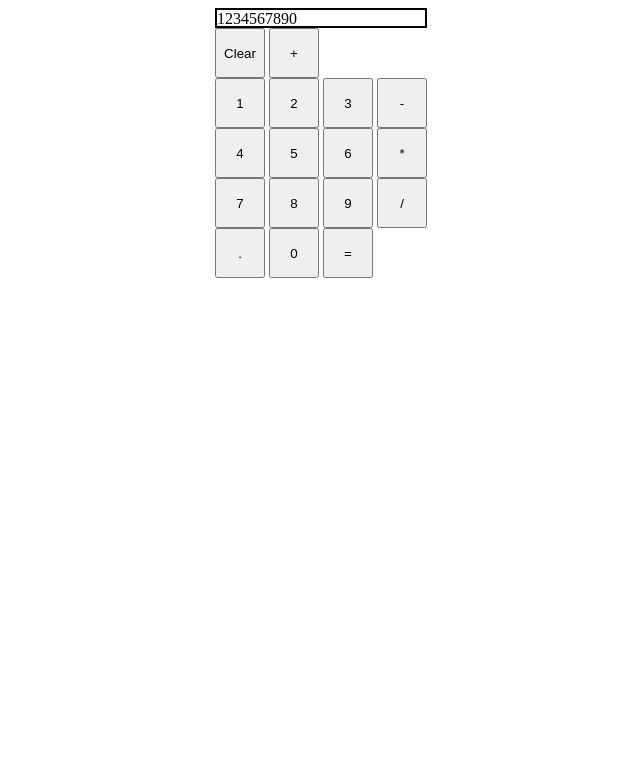
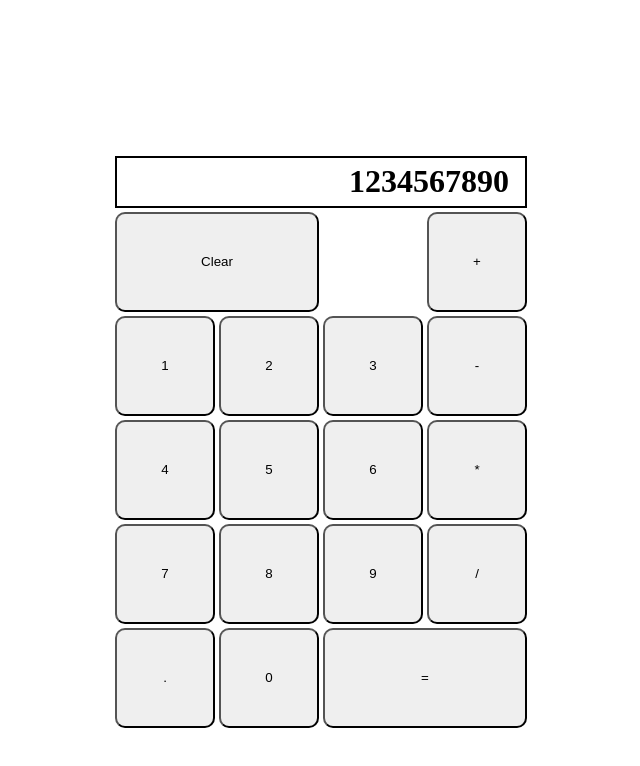
Before and after one commit to jacobmrivera/calculator, a plain HTML site: page index.html in a window 1280 px wide. Shown: the whole page, without its empty margins (319-959 px from the left). Drawn offline with Linux system fonts and the light colour scheme.

Commit message:
Change styling of calculator, make all buttons more uniform in spacing and size

```diff
--- a/index.css
+++ b/index.css
@@ -6,14 +6,39 @@ body {
 }
 
 
+#calculator {
+    margin: 10%;
+}
+
 #results{
+    display: flex;
     border-style: solid;
     border-color: black;
     border-width: 2px;
-    height: 1em;
+    margin-bottom: 4px;
+    height: 1.5em;
+
+    align-items: center;
+    justify-content: right;
+    padding-right: .5em;
+
+}
+
+.row{
+    margin-bottom: 4px;
 }
 
 button {
-    width: 50px;
-    height: 50px;
+    width: 100px;
+    height: 100px;
+    border-radius: 10px;
+    border-width: 2px;
 }
+
+#clear {
+    width: 204px;
+}
+
+#equal {
+    width: 204px;
+}
--- a/index.html
+++ b/index.html
@@ -10,9 +10,9 @@
 <body>
 
     <div id="calculator">
-        <div id="results">1234567890</div>
+        <h1 id="results">1234567890</h1>
         <div id="buttons">
-            <div class="row">
+            <div class="row" style="display: flex; justify-content: space-between;">
                 <button id="clear" onclick="cleanUp()">Clear</button>
                 <button id="add" onclick="storeOperation(add)">+</button>
             </div>
--- a/index.js
+++ b/index.js
@@ -11,6 +11,9 @@ const multiply = function(a, b) {
 };
 
 const divide = function(a, b) {
+    if (b == 0) {
+        return "Cannot divide by 0";
+    }
     return a / b;
 };
 
@@ -48,9 +51,18 @@ function storeOperation (operation) {
 }
 
 function equals() {
-    document.querySelector('#results').textContent = operate(oper, parseInt(firstNumString),parseInt(secondNumString));
-    firstNumString = "";
-    secondNumString = "";
+    if (oper === "") {
+        window.alert("Please use an operator before clicking equals symbol");
+    }else {
+        let answer =  operate(oper, parseInt(firstNumString),parseInt(secondNumString));
+        if (parseInt(answer) !== answer) {
+            answer = answer.toFixed(3)
+        }
+        document.querySelector('#results').textContent = answer;
+        firstNumString = "";
+        secondNumString = "";
+    }
+
 }
 
 function cleanUp() {
```
